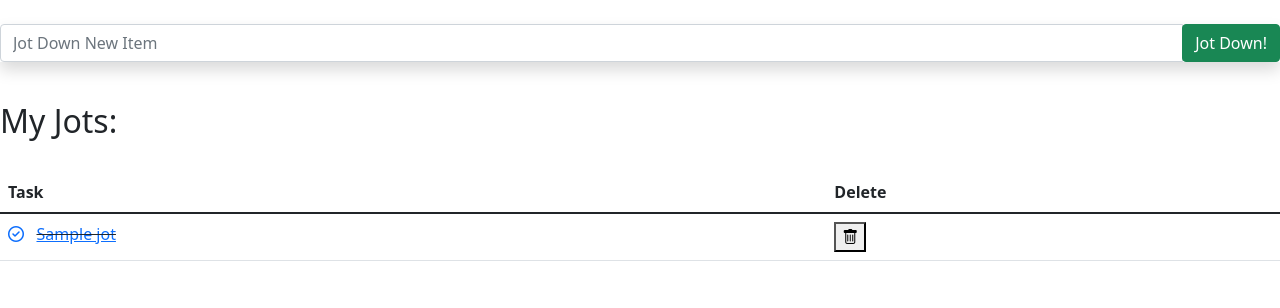
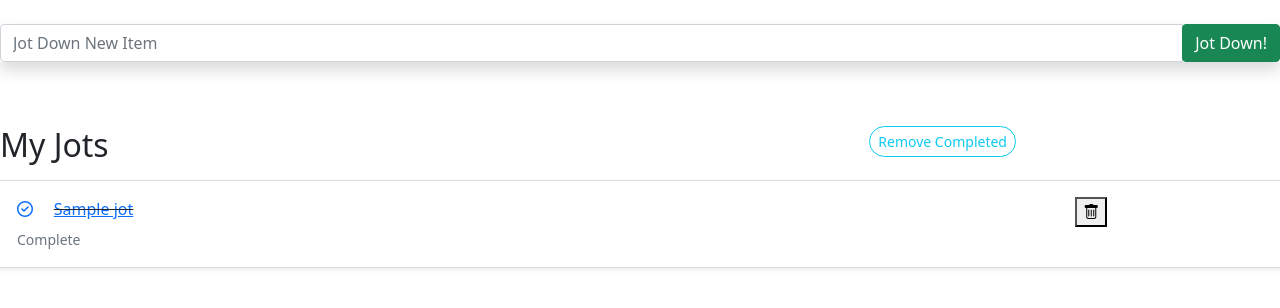
Before and after one commit to PPT87/jot_down, a Django app: page /jots/ in a window 1280 px wide. Shown: the part 56-364 px from the top of the page. Run offline with Django 3.2, Linux system fonts and the light colour scheme; a user stored in the database is signed in; tables that the repository leaves empty hold one stand-in row (values such as "Sample post"); some libraries are stand-ins or nearby versions.

Commit message:
update index html layout

```diff
--- a/main_app/templates/jots/index.html
+++ b/main_app/templates/jots/index.html
@@ -1,4 +1,3 @@
-
 {% extends 'base.html'%}
 
 {% block content %}
@@ -17,31 +16,48 @@
 {% if not jots %}
 <h3>You have no jots</h3>
 {% else %}
-<h2>My Jots:</h2>
+<div class="row mt-4">
+  <div class="col-8">
+    <h2 class="card-title">My Jots</h2>
+  </div>
+  <div class="col-2">
+    <a href="">
+      <button type="button" class="btn btn-sm btn-outline-info rounded-pill">Remove Completed</button>
+    </a>
+  </div>
   <br>
-<section class="section">
-        <table class="table is-hoverable is-fullwidth">
-            <thead>
-            <tr>
-                <th>Task</th>
-                <th>Delete</th>
-            </tr>
-            </thead>
   {% for jot in jots %}
-                <tr>
-                    <td>
+  <div class="card mt-2 shadow-sm">
+    <div class="card-body">
+      <div class="row">
+        <div class="col-10">
+          <a href="">
             {% if jot.complete %}
-                            <a href="{% url 'jot_incomplete' jot.id %}"><i class="far fa-check-circle"></i></a> &nbsp; <span style="text-decoration: line-through"><a href="{% url 'jots_detail' jot.id %}">{{ jot.title }}</a></span>
+            <a href="{% url 'jot_incomplete' jot.id %}"><i class="far fa-check-circle"></i></a> &nbsp; &nbsp; <span
+          style="text-decoration: line-through"><a href="{% url 'jots_detail' jot.id %}">{{ jot.title }}</a></span>
             {% else %}
-                            <a href="{% url 'jot_complete' jot.id %}"><i class="far fa-circle"></i></a> &nbsp; <a href="{% url 'jots_detail' jot.id %}">{{ jot.title }}</a>
+            <a href="{% url 'jot_complete' jot.id %}"><i class="far fa-circle"></i></a> &nbsp; &nbsp;<a
+          href="{% url 'jots_detail' jot.id %}">{{ jot.title }}</a>
             {% endif %}
-                    <td>
+          </a>
+        </div>
+        <div class="col-1">
           <a href="{% url 'jot_delete' jot.id %}">
             <button type="submit"><i class="bi bi-trash"></i></button>
-                    </td>
-                </tr>
+          </a>
+        </div>
+      </div>
+      {% if jot.complete %}
+      <p class="card-text"><small class="text-muted">Complete</small></p>
+      {% endif %}
+    </div>
+  </div>
   {% endfor %}
-        </table>
-    </section>
-{% endif %}
+</div>
+</div>
+</div>
+</div>
+</div>
+</div>
+{% endif%}
 {% endblock %}
--- a/main_app/urls.py
+++ b/main_app/urls.py
@@ -10,6 +10,7 @@ urlpatterns = [
   path('jots/create/', views.jotCreate.as_view(), name="jot_create"),
   path('jots/<int:jot_id>/createsubjot/', views.subjotCreate.as_view(), name="subjot_create"),
   path('jots/delete/<int:jot_id>', views.deleteJot, name="jot_delete"),
+  path('jots/deletecompletejot/<int:jot_id>', views.deletecompleteJot, name='jot_deletecomplete'),
   path('jots/<int:jot_id>/deletesubjot', views.deletesubJot, name="subjot_delete"),
   path('jots/<int:jot_id>/complete', views.completeJot, name="jot_complete"),
   path('jots/<int:jot_id>/incomplete', views.incompleteJot, name="jot_incomplete"),
--- a/main_app/views.py
+++ b/main_app/views.py
@@ -4,6 +4,8 @@ from django.urls import reverse
 from django.contrib.auth.views import LoginView
 from django.contrib.auth import login
 from django.contrib.auth.forms import UserCreationForm
+from django.contrib.auth.mixins import LoginRequiredMixin
+from django.contrib.auth.decorators import login_required
 from django.views.generic.edit import CreateView
 from .models import Jot, SubJot
 from .forms import JotForm, SubJotForm
@@ -47,6 +49,10 @@ def deletesubJot(request, subjot_id):
   subjot.delete()
   return HttpResponseRedirect(reverse('jots_detail'))
 
+def deletecompleteJot(request):
+  completedJots = Jot.objects.filter(completed__exact=True).delete()
+  return redirect('jots_index')
+
 
 def completeJot(request, jot_id):
   jot = Jot.objects.get(pk=jot_id)
```
Also changed, not shown: main_app/templates/jots/test.html (added, +65 -0 lines). Lines whose indentation alone changed are shown as unchanged.
